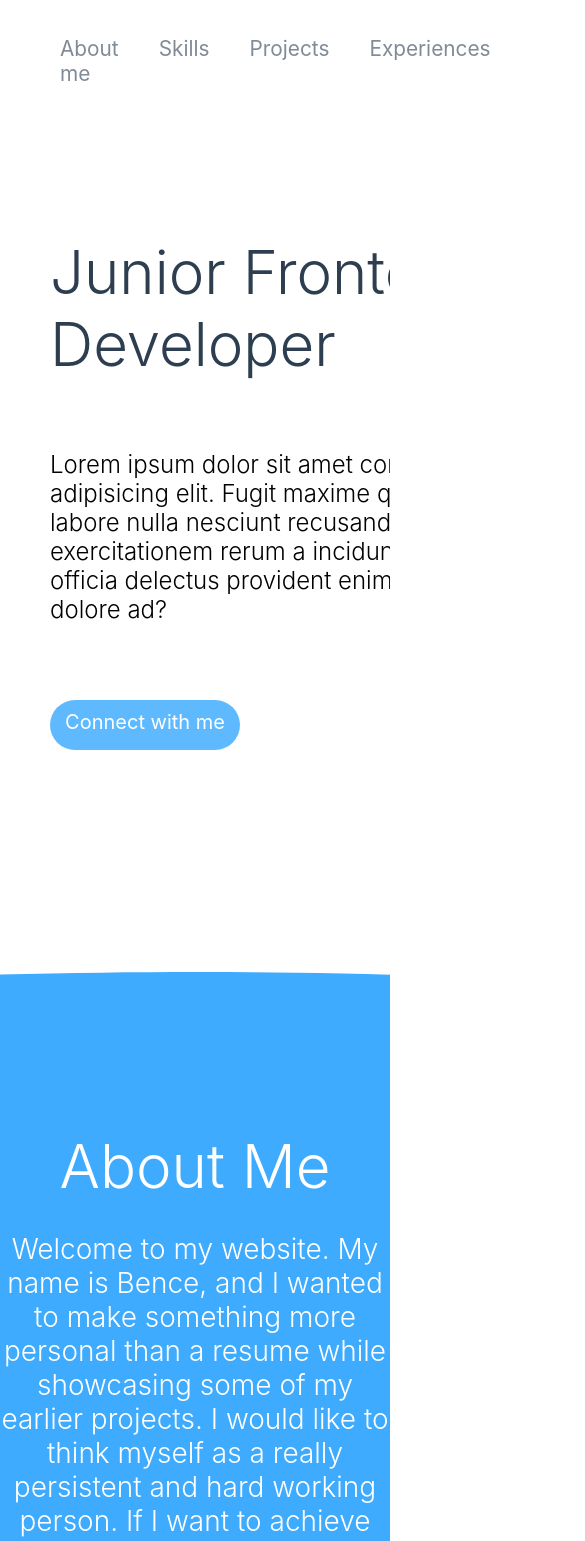
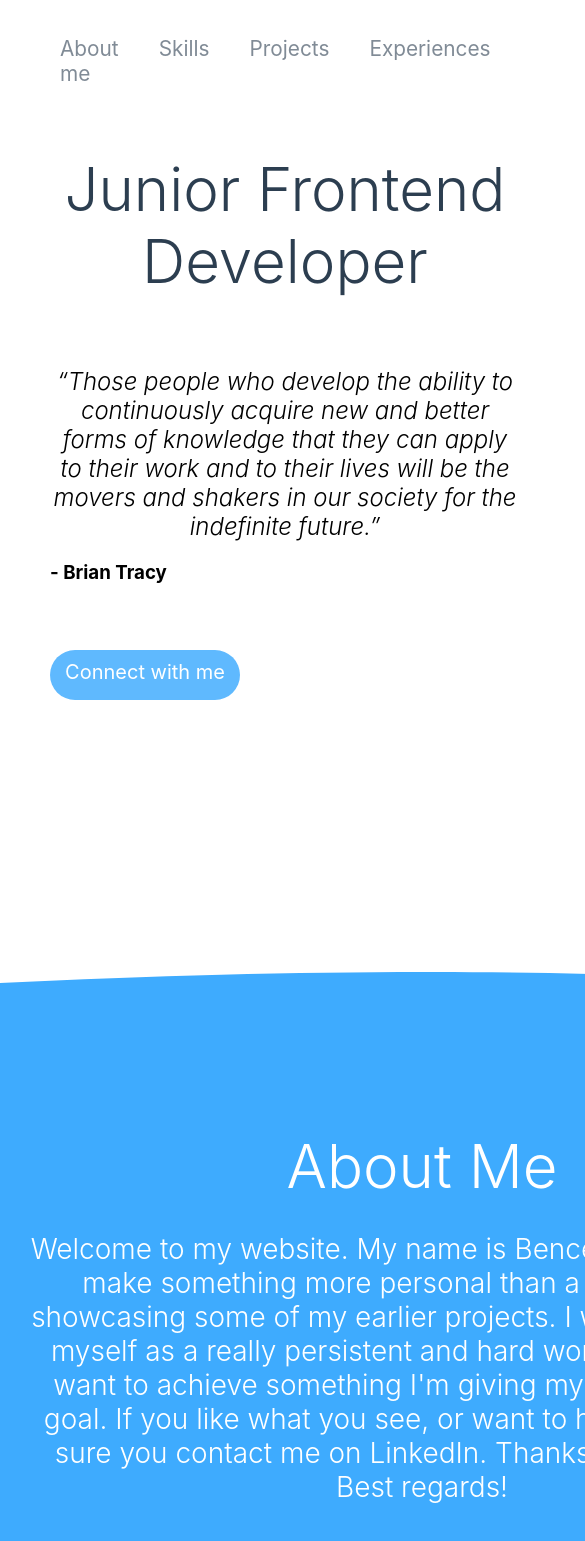
Before and after one commit to hbence97/react-portfolio, a React (Create React App) app: page / in a window 390 px wide. Shown: the top 1541 px of the page, 585 px wide, since content can reach past the window. Built offline with nearby package versions, Linux system fonts and the light colour scheme; some icons are missing.

Commit message:
Add responsiveness, customm font, and a few fixes

```diff
--- a/src/App.css
+++ b/src/App.css
@@ -70,12 +70,21 @@ header article {
 
 header .content-text {
   float: left;
-  height: 100%;
+  height: 85%;
   margin-left: 50px;
   width: 470px;
   display: flex;
   flex-direction: column;
   justify-content: center;
+}
+
+header .content-text h2 {
+  font-style: italic;
+}
+
+header .content-text h3 {
+  z-index: 10;
+  margin-top: 0;
 }
 
 .header-button {
@@ -85,7 +94,7 @@ header .content-text {
   height: 40px;
   padding-top: 10px;
   left: 50px;
-  top: 700px;
+  top: 650px;
   z-index: 3;
   border-radius: 100px;
   font-size: 1.25em;
@@ -111,6 +120,12 @@ header .content-text h1,
   background: #3eabfe;
 }
 
+/* About me nav click */
+.about-me-scroll-to {
+  position: relative;
+  top: -160px;
+}
+
 .about-me::before {
   background: url(images/bg_wwu.svg);
   position: absolute;
@@ -122,7 +137,7 @@ header .content-text h1,
   background-position: top center;
 }
 
-.about-me h1 {
+.about-me h2 {
   margin: 0;
   font-size: 3.75em;
   color: white;
@@ -130,7 +145,7 @@ header .content-text h1,
   text-align: center;
 }
 
-.about-me h2 {
+.about-me h3 {
   color: white;
   font-weight: 300;
   font-size: 1.75em;
@@ -160,6 +175,12 @@ header .content-text h1,
 
 .about-me .buttons i:hover {
   transform: scale(1.2);
+}
+
+/* Skills nav click */
+.skills-scroll-to {
+  position: relative;
+  top: -200px;
 }
 
 .skills h1 {
@@ -688,3 +709,250 @@ header .content-text h1,
     transform: scale(1);
   }
 }
+
+@media screen and (min-width: 1600px) {
+  header {
+    background-position: 645px -30px;
+  }
+  header .content-text {
+    height: 100%;
+    width: 800px;
+  }
+
+  header .content-text h1 {
+    font-size: 5.25em;
+  }
+
+  header .content-text h2 {
+    font-size: 1.85em;
+  }
+
+  header .content-text h3 {
+    font-size: 1.37em;
+  }
+
+  header .header-button {
+    top: 850px;
+  }
+}
+
+@media screen and (min-width: 1800px) {
+  /* Header */
+  header {
+    background-position: 745px -30px;
+  }
+
+  header .content-text {
+    height: 100%;
+    width: 800px;
+  }
+
+  header .content-text h1 {
+    font-size: 5.25em;
+  }
+
+  header .content-text h2 {
+    font-size: 1.85em;
+  }
+
+  header .content-text h3 {
+    font-size: 1.37em;
+  }
+
+  header .header-button {
+    top: 850px;
+  }
+}
+
+@media screen and (min-width: 1900px) {
+  header {
+    background-position: 825px -30px;
+  }
+}
+
+@media screen and (max-width: 1550px) {
+  /* Header */
+  /*header {
+    background-position: 450px -30px;
+  }*/
+}
+
+@media screen and (max-width: 1450px) {
+  /* Header */
+  /*header {
+    background-position: 350px -30px;
+  }*/
+}
+
+@media screen and (max-width: 1350px) {
+  /* Header */
+  header {
+    background-position: 450px -10px;
+  }
+}
+
+@media screen and (max-width: 1250px) {
+  /* Header */
+  header {
+    background-position: 400px 0px;
+  }
+}
+
+@media screen and (max-width: 1172px) {
+  /* Projects */
+  .experience::before {
+    top: 4035px;
+  }
+}
+
+@media screen and (max-width: 1150px) {
+  /* Header */
+  header {
+    background-position: 350px 10px;
+  }
+
+  /* About me */
+  .about-me h3 {
+    padding: 0 30px;
+    text-align: center;
+  }
+}
+
+@media screen and (max-width: 1110px) {
+  /* Header */
+  header .mask .shape {
+    display: none;
+  }
+}
+
+@media screen and (max-width: 1080px) {
+  /* About me */
+  .skills::before {
+    top: 1640px;
+  }
+
+  /* Projects */
+  .experience::before {
+    top: 4178px;
+  }
+}
+
+@media screen and (max-width: 1000px) {
+  /* Experiences */
+  .experience-accordion {
+    grid-template-columns: repeat(1, 1fr);
+    max-width: 550px;
+    margin: auto;
+  }
+}
+
+@media screen and (max-width: 895px) {
+  /* About me */
+  .skills::before {
+    top: 1685px;
+  }
+
+  /* Projects */
+  .experience::before {
+    top: 4203px;
+  }
+}
+
+@media screen and (max-width: 860px) {
+  /* Skills */
+  .skills-icons {
+    display: grid;
+    grid-template-columns: repeat(3, 1fr);
+    grid-template-rows: 1fr;
+    margin: 80px auto;
+  }
+
+  .skills-icons i {
+    margin: 20px auto;
+  }
+
+  .skills-icons svg {
+    margin: 20px auto;
+  }
+
+  /* Projects */
+  .experience::before {
+    top: 4260px;
+  }
+}
+
+@media screen and (max-width: 787px) {
+  /* Projects */
+  .experience::before {
+    top: 5525px;
+  }
+}
+
+@media screen and (max-width: 784px) {
+  /* Projects */
+  .experience::before {
+    top: 5560px;
+  }
+}
+
+@media screen and (max-width: 695px) {
+  /* About me */
+  /* .skills::before {
+    top: 1760px;
+  } */
+
+  /* Projects */
+  .experience::before {
+    top: 5595px;
+  }
+}
+
+@media screen and (max-width: 685px) {
+  .experience::before {
+    top: 5625px;
+  }
+}
+
+@media screen and (max-width: 625px) {
+  .experience::before {
+    top: 5665px;
+  }
+}
+
+@media screen and (max-width: 600px) {
+  /* All */
+  html {
+    width: 100vh;
+  }
+  /* Header */
+  header {
+    background-image: none;
+  }
+
+  header .content-text h1,
+  header .content-text h2 {
+    text-align: center;
+  }
+
+  /* Transition images */
+  .about-me::before {
+    width: 100vh;
+  }
+
+  .skills::before {
+    width: 100vh;
+  }
+
+  .experience::before {
+    width: 100vh;
+    top: 4225px;
+    display: none;
+  }
+}
+
+/* For mobiles with less than 695px of height */
+@media screen and (max-height: 695px) {
+  .skills:before {
+    top: 1760px;
+  }
+}
--- a/src/components/AboutMe.js
+++ b/src/components/AboutMe.js
@@ -3,9 +3,10 @@ import React from "react";
 export default function AboutMe() {
   return (
     <div className="about-me">
+      <div className="about-me-scroll-to"></div>
       <article>
-        <h1>About Me</h1>
-        <h2>
+        <h2>About Me</h2>
+        <h3>
           Welcome to my website. My name is Bence, and I wanted to make
           something more personal than a resume while showcasing some of my
           earlier projects. I would like to think myself as a really persistent
@@ -13,7 +14,7 @@ export default function AboutMe() {
           all to reach that goal. If you like what you see, or want to have a
           talk, make sure you contact me on LinkedIn. Thanks for being here.
           Best regards!
-        </h2>
+        </h3>
       </article>
       <div className="buttons">
         <a
--- a/src/components/Experience.js
+++ b/src/components/Experience.js
@@ -20,7 +20,7 @@ class Experience extends React.Component {
   };
   render() {
     return (
-      <div className="experience">
+      <div className="experience" id="experiences">
         <h2>Experiences</h2>
         <h3>My personal journey</h3>
         <div className="experience-accordion">
--- a/src/components/Header.js
+++ b/src/components/Header.js
@@ -10,11 +10,12 @@ export default function Header() {
         <div className="content-text">
           <h1>Junior Frontend Developer</h1>
           <h2>
-            Lorem ipsum dolor sit amet consectetur adipisicing elit. Fugit
-            maxime quod error labore nulla nesciunt recusandae, eveniet,
-            exercitationem rerum a incidunt, pariatur officia delectus provident
-            enim hic in dolore ad?
+            “Those people who develop the ability to continuously acquire new
+            and better forms of knowledge that they can apply to their work and
+            to their lives will be the movers and shakers in our society for the
+            indefinite future.”
           </h2>
+          <h3>- Brian Tracy</h3>
         </div>
       </article>
       <a
--- a/src/components/Navbar.js
+++ b/src/components/Navbar.js
@@ -1,10 +1,9 @@
 import React from "react";
-import { animateScroll as scroll, scroller } from "react-scroll";
+import { animateScroll as scroll, scroller, Link } from "react-scroll";
 
 export default class Navbar extends React.Component {
   constructor() {
     super();
-    this.scrollTo = this.scrollTo.bind(this);
 
     this.state = {
       scrolled: false,
@@ -17,14 +16,6 @@ export default class Navbar extends React.Component {
 
   componentWillUnmount() {
     window.removeEventListener("scroll", this.handleScroll);
-  }
-
-  scrollTo() {
-    scroller.scrollTo("scroll-to-element", {
-      duration: 800,
-      delay: 0,
-      smooth: "easeInOutQuart",
-    });
   }
 
   handleScroll = () => {
@@ -41,16 +32,24 @@ export default class Navbar extends React.Component {
       >
         <ul className="Navbar-ul">
           <li style={{ marginTop: this.state.scrolled ? "0px" : "20px" }}>
-            <a onClick={() => scroll.scrollTo(980)}>About me</a>
+            <Link to="about-me-scroll-to" smooth={true}>
+              About me
+            </Link>
           </li>
           <li style={{ marginTop: this.state.scrolled ? "0px" : "20px" }}>
-            <a onClick={() => scroll.scrollTo(1750)}>Skills</a>
+            <Link to="skills-scroll-to" smooth={true}>
+              Skills
+            </Link>
           </li>
           <li style={{ marginTop: this.state.scrolled ? "0px" : "20px" }}>
-            <a onClick={() => scroll.scrollTo(2480)}>Projects</a>
+            <Link to="projects" smooth={true}>
+              Projects
+            </Link>
           </li>
           <li style={{ marginTop: this.state.scrolled ? "0px" : "20px" }}>
-            <a onClick={() => scroll.scrollTo(3750)}>Experiences</a>
+            <Link to="experiences" smooth={true}>
+              Experiences
+            </Link>
           </li>
         </ul>
       </nav>
--- a/src/components/Projects.js
+++ b/src/components/Projects.js
@@ -2,8 +2,7 @@ import React from "react";
 
 export default function Projects(props) {
   return (
-    <div className="hero">
-      <div className="projects">
+    <div className="projects" id="projects">
       <h1>Projects</h1>
       <h3>There are 15+ more smaller projects on my GitHub!</h3>
       <div className="project-items">
@@ -68,6 +67,5 @@ export default function Projects(props) {
         </a>
       </div>
     </div>
-    </div>
   );
 }
--- a/src/components/Skills.js
+++ b/src/components/Skills.js
@@ -2,11 +2,9 @@ import React from "react";
 
 export default function Skills(props) {
   return (
-    <div className="skills">
-      <h1>Skills</h1>
-      <div className="javascript-robot-image-container">
-        <img className="javascript-robot-image" src={props.javaScriptRobot} />
-      </div>
+    <div className="skills" id="skills">
+      <div className="skills-scroll-to"></div>
+      <h1>Skills</h1>}
       <h2>Programming languages/frameworks/technologies that I mainly use.</h2>
       <div className="skills-icons">
         <i className="devicon-javascript-plain"></i>
```
Also changed, not shown: src/fonts/creattion-demo.regular.otf (added), src/fonts/creattion-demo.regular.ttf (added). Lines whose indentation alone changed are shown as unchanged.
